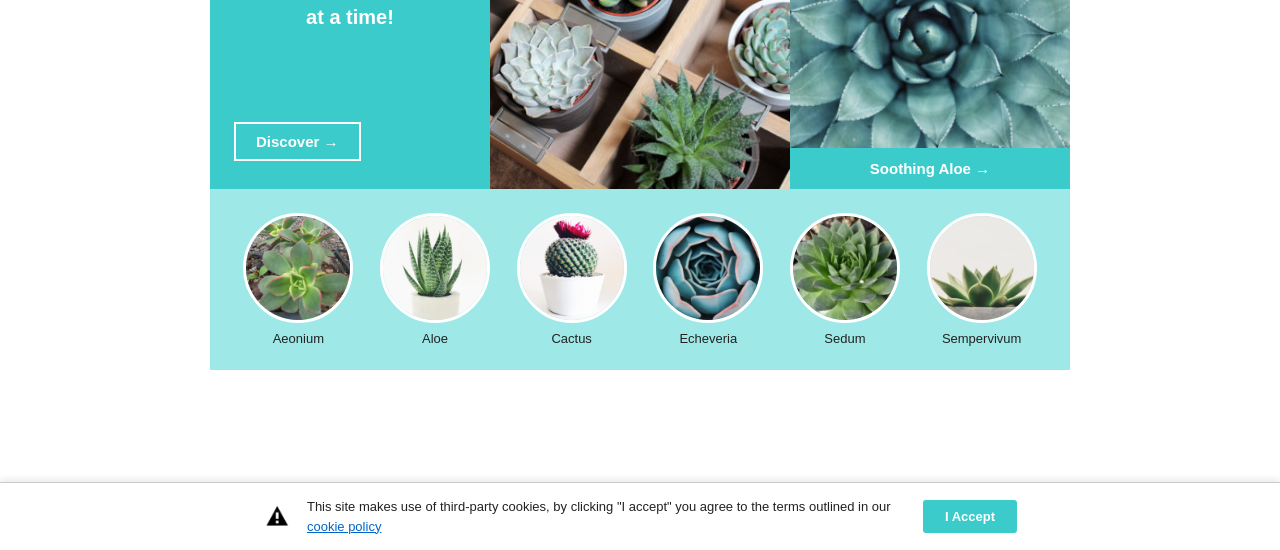
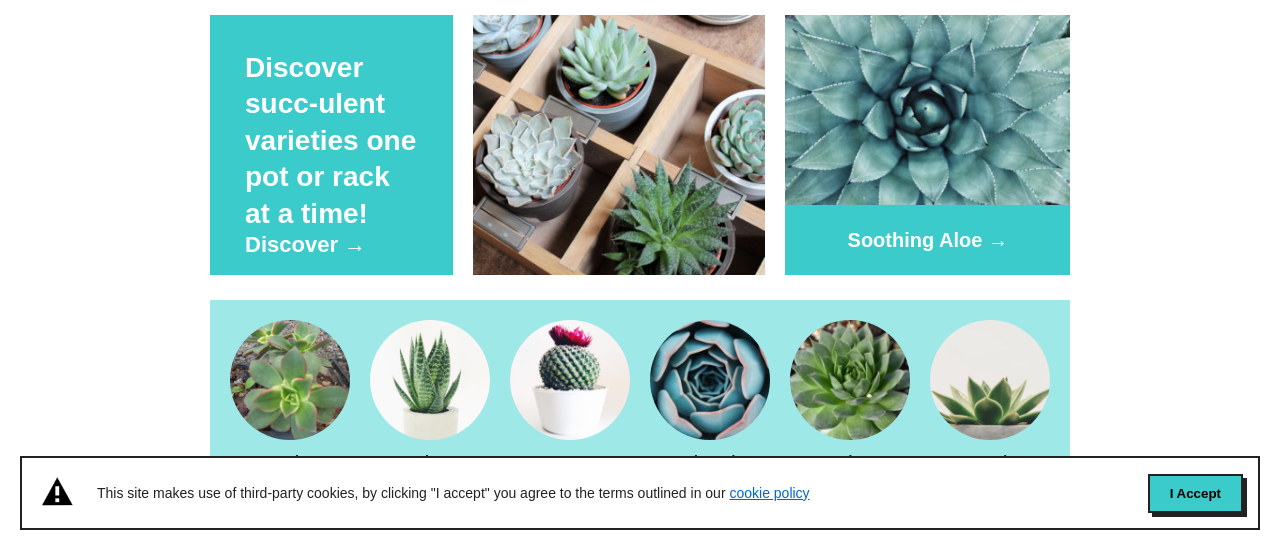
Before and after one commit to ryoji232/Lab3, a plain HTML site: page images/index.html in a window 1280 px wide. Shown: the part 250-800 px from the top of the page. Drawn offline with Linux system fonts and the light colour scheme.

Commit message:
Did what my want

```diff
--- a/images/index.html
+++ b/images/index.html
@@ -6,30 +6,54 @@
   <title>Succulent Shop</title>
   <link rel="stylesheet" href="style.css" />
 </head>
+
 <body>
 
   <!-- NAVBAR -->
   <nav class="navbar">
+
+    <!-- LOGO -->
     <div class="logo">
       <img src="assets/leaf.png" alt="EasyBay Logo" />
       <span>EasyBay</span>
     </div>
+
+    <!-- SEARCH BAR -->
     <div class="search-bar">
-      <input type="text" placeholder="Search for anything" />
+
+      <input
+        type="text"
+        placeholder="Search for anything"
+      />
+
       <button class="search-btn">
-        <img src="assets/search-dark.png" alt="Search" />
+        <img
+          src="assets/search-dark.png"
+          alt="Search"
+        />
       </button>
+
     </div>
+
+    <!-- RIGHT -->
     <div class="nav-right">
+
       <a href="#">Sign In</a>
+
       <button class="cart-btn" id="cartBtn">
-        <img src="assets/cart-dark.png" alt="Cart" />
+        <img
+          src="assets/cart-dark.png"
+          alt="Cart"
+        />
       </button>
+
     </div>
+
   </nav>
 
   <!-- CATEGORY NAV -->
   <nav class="cat-nav">
+
     <a href="#">Aeonium</a>
     <a href="#">Andormischus</a>
     <a href="#">Agave</a>
@@ -37,73 +61,127 @@
     <a href="#">Anacompseros</a>
     <a href="#">Aristaloe</a>
     <a href="#">More...</a>
+
   </nav>
 
   <!-- MAIN -->
   <main>
-    <h1 class="hero-title">Your Source for Serious Succulent Specialties</h1>
+
+    <h1 class="hero-title">
+      Your Source for Serious Succulent Specialties
+    </h1>
 
     <div class="hero-grid">
 
-      <!-- Left: Teal card -->
+      <!-- LEFT -->
       <div class="hero-left">
-        <p>Discover succ-ulent varieties one pot or rack at a time!</p>
-        <a href="#" class="btn-discover">Discover &#8594;</a>
+
+        <p>
+          Discover succ-ulent varieties
+          one pot or rack at a time!
+        </p>
+
+        <a href="#" class="btn-discover">
+          Discover →
+        </a>
+
       </div>
 
-      <!-- Middle: Hoverable image -->
+      <!-- MIDDLE -->
       <div class="hero-mid">
-        <img class="img-default" src="assets/succulents-1.jpg" alt="Succulents" />
-        <img class="img-hover"   src="assets/succulents-2.jpg" alt="Succulents Hover" />
+
+        <img
+          class="img-default"
+          src="assets/succulents-1.jpg"
+          alt="Succulents"
+        />
+
+        <img
+          class="img-hover"
+          src="assets/succulents-2.jpg"
+          alt="Succulents Hover"
+        />
+
       </div>
 
-      <!-- Right: Aloe image + button -->
+      <!-- RIGHT -->
       <div class="hero-right">
-        <img src="assets/aloe-m.jpg" alt="Soothing Aloe" />
-        <button class="btn-soothing">Soothing Aloe &#8594;</button>
+
+        <img
+          src="assets/aloe-m.jpg"
+          alt="Soothing Aloe"
+        />
+
+        <button class="btn-soothing">
+          Soothing Aloe →
+        </button>
+
       </div>
 
     </div>
 
     <!-- SPECIES ROW -->
     <div class="species-row">
+
       <div class="species-item">
         <img src="assets/aeonium-s.jpg" alt="Aeonium" />
         <span>Aeonium</span>
       </div>
+
       <div class="species-item">
-        <img src="assets/aloe-s.jpg" alt="Agave" />
+        <img src="assets/aloe-s.jpg" alt="Aloe" />
         <span>Aloe</span>
       </div>
+
       <div class="species-item">
         <img src="assets/cactus-s.jpg" alt="Cactus" />
         <span>Cactus</span>
       </div>
+
       <div class="species-item">
         <img src="assets/echeveria-s.jpg" alt="Echeveria" />
         <span>Echeveria</span>
       </div>
+
       <div class="species-item">
         <img src="assets/sedum-s.jpg" alt="Sedum" />
         <span>Sedum</span>
       </div>
+
       <div class="species-item">
         <img src="assets/sempervivum-s.jpg" alt="Sempervivum" />
         <span>Sempervivum</span>
       </div>
+
     </div>
+
   </main>
 
   <!-- COOKIE BANNER -->
   <div class="cookie-banner" id="cookieBanner">
-    <img src="assets/alert-dark.png" alt="Alert" />
+
+    <img
+      src="assets/alert-dark.png"
+      alt="Alert"
+    />
+
     <p>
-      This site makes use of third-party cookies, by clicking "I accept"
-      you agree to the terms outlined in our <a href="#">cookie policy</a>
+      This site makes use of third-party cookies,
+      by clicking "I accept" you agree to the
+      terms outlined in our
+      <a href="#">cookie policy</a>
     </p>
-    <button class="btn-accept" id="acceptBtn">I Accept</button>
+
+    <button
+      class="btn-accept"
+      id="acceptBtn"
+    >
+      I Accept
+    </button>
+
   </div>
 
   <script src="script.js"></script>
+
 </body>
 </html>
--- a/images/style.css
+++ b/images/style.css
@@ -1,325 +1,420 @@
-* {
-  margin: 0;
-  padding: 0;
-  box-sizing: border-box;
+*{
+  margin:0;
+  padding:0;
+  box-sizing:border-box;
 }
 
-body {
-  font-family: Arial, sans-serif;
-  font-size: 14px;
-  background: #fff;
-  color: #222;
+body{
+  font-family:Arial, Helvetica, sans-serif;
+  font-size:14px;
+  background:#fff;
+  color:#222;
 }
 
-/* ── NAVBAR ── */
-.navbar {
-  display: flex;
-  align-items: center;
-  padding: 12px 20px;
-  border-bottom: 1px solid #ddd;
-  gap: 16px;
-  max-width: 900px;
-  margin: 0 auto;
+/* NAVBAR */
+
+.navbar{
+  display:flex;
+  align-items:center;
+  gap:20px;
+
+  padding:12px 20px;
+
+  border-bottom:1px solid #ddd;
+
+  max-width:900px;
+  margin:0 auto;
 }
 
-.logo {
-  display: flex;
-  align-items: center;
-  gap: 8px;
-  font-size: 22px;
-  font-weight: bold;
-  color: #222;
-  white-space: nowrap;
+/* LOGO */
+
+.logo{
+  display:flex;
+  align-items:center;
+  gap:10px;
+
+  font-size:28px;
+  font-weight:bold;
+
+  color:#222;
 }
 
-.logo img {
-  width: 32px;
-  height: 32px;
-  object-fit: contain;
-  flex-shrink: 0;
+.logo img{
+  width:42px;
+  height:42px;
+
+  background:#3ccbcb;
+
+  padding:8px;
+
+  object-fit:contain;
+
+  border-radius:2px;
 }
 
-.search-bar {
-  display: flex;
-  align-items: center;
-  border: 1px solid #bbb;
-  border-radius: 20px;
-  overflow: hidden;
-  flex: 1;
-  max-width: 460px;
-  background: #fff;
+/* SEARCH BAR */
+
+.search-bar{
+  flex:1;
+  position:relative;
 }
 
-.search-bar input {
-  flex: 1;
-  border: none;
-  outline: none;
-  padding: 7px 16px;
-  font-size: 13px;
-  color: #555;
-  background: transparent;
+.search-bar input{
+  width:100%;
+
+  padding:10px 45px 10px 20px;
+
+  border-radius:30px;
+  border:2px solid #222;
+
+  outline:none;
+
+  font-size:14px;
+  background:#fff;
 }
 
-.search-btn {
-  background: none;
-  border: none;
-  padding: 6px 12px;
-  cursor: pointer;
-  display: flex;
-  align-items: center;
+.search-btn{
+  position:absolute;
+
+  right:15px;
+  top:50%;
+
+  transform:translateY(-50%);
+
+  background:none;
+  border:none;
+
+  cursor:pointer;
+
+  display:flex;
+  align-items:center;
+  justify-content:center;
 }
 
-.search-btn img {
-  width: 16px;
-  height: 16px;
+.search-btn img{
+  width:18px;
+  height:18px;
 }
 
-.nav-right {
-  display: flex;
-  align-items: center;
-  gap: 16px;
-  margin-left: auto;
+/* RIGHT NAV */
+
+.nav-right{
+  display:flex;
+  align-items:center;
+  gap:18px;
+
+  white-space:nowrap;
 }
 
-.nav-right a {
-  text-decoration: none;
-  color: #222;
-  font-size: 13px;
-  font-weight: 500;
+.nav-right a{
+  text-decoration:none;
+  color:#222;
+
+  font-weight:bold;
 }
 
-.cart-btn {
-  background: none;
-  border: none;
-  cursor: pointer;
-  padding: 4px;
-  display: flex;
-  align-items: center;
+.cart-btn{
+  background:none;
+  border:none;
+
+  cursor:pointer;
 }
 
-.cart-btn img {
-  width: 26px;
-  height: 26px;
+.cart-btn img{
+  width:28px;
 }
 
-/* ── CATEGORY NAV ── */
-.cat-nav {
-  display: flex;
-  gap: 0;
-  padding: 10px 20px;
-  border-bottom: 2px solid #222;
-  font-size: 13px;
-  max-width: 900px;
-  margin: 0 auto;
-  justify-content: space-between;
+/* CATEGORY NAV */
+
+.cat-nav{
+  display:flex;
+  justify-content:space-between;
+  align-items:center;
+
+  max-width:900px;
+
+  margin:0 auto;
+
+  padding:12px 20px;
+
+  border-bottom:3px solid #222;
 }
 
-.cat-nav a {
-  text-decoration: none;
-  color: #222;
-  padding: 0 4px;
+.cat-nav a{
+  text-decoration:none;
+  color:#222;
+
+  font-weight:bold;
+  font-size:13px;
 }
 
-.cat-nav a:hover {
-  text-decoration: underline;
+/* MAIN */
+
+main{
+  max-width:900px;
+  margin:0 auto;
+
+  padding:0 20px 40px;
 }
 
-/* ── MAIN CONTENT ── */
-main {
-  max-width: 900px;
-  margin: 0 auto;
-  padding: 0 20px 40px;
+/* TITLE */
+
+.hero-title{
+  text-align:center;
+
+  font-size:42px;
+  font-weight:bold;
+
+  margin:30px 0;
 }
 
-/* ── HERO TITLE ── */
-.hero-title {
-  text-align: center;
-  font-size: 26px;
-  font-weight: bold;
-  padding: 24px 0 18px;
-  font-family: Arial, sans-serif;
-  letter-spacing: -0.3px;
+/* HERO GRID */
+
+.hero-grid{
+  display:grid;
+
+  grid-template-columns:1fr 1.2fr 1fr;
+
+  gap:20px;
 }
 
-/* ── HERO GRID ── */
-.hero-grid {
-  display: grid;
-  grid-template-columns: 280px 1fr 280px;
-  grid-template-rows: 270px;
-  overflow: hidden;
+/* LEFT */
+
+.hero-left{
+  background:#3ccbcb;
+  color:#fff;
+
+  padding:35px;
+
+  height:260px;
+
+  display:flex;
+  flex-direction:column;
+  justify-content:space-between;
 }
 
-/* Left teal card */
-.hero-left {
-  background-color: #3ccbcb;
-  color: #fff;
-  padding: 28px 24px;
-  display: flex;
-  flex-direction: column;
-  justify-content: space-between;
+.hero-left p{
+  font-size:28px;
+  font-weight:bold;
+
+  line-height:1.3;
 }
 
-.hero-left p {
-  font-size: 20px;
-  font-weight: bold;
-  line-height: 1.4;
-  text-align: center;
+.btn-discover{
+  text-decoration:none;
+  color:#fff;
+
+  font-size:22px;
+  font-weight:bold;
 }
 
-.btn-discover {
-  display: inline-block;
-  margin-top: 20px;
-  background-color: #3ccbcb;
-  color: #fff;
-  border: 2px solid #fff;
-  padding: 9px 20px;
-  text-decoration: none;
-  font-size: 15px;
-  font-weight: bold;
-  width: fit-content;
-  cursor: pointer;
-  align-self: flex-start;
+/* MIDDLE */
+
+.hero-mid{
+  position:relative;
+  height:260px;
+
+  overflow:hidden;
 }
 
-.btn-discover:hover {
-  background-color: #2aafaf;
+.hero-mid img{
+  position:absolute;
+
+  width:100%;
+  height:100%;
+
+  object-fit:cover;
+
+  transition:opacity .4s ease;
 }
 
-/* Middle hoverable image */
-.hero-mid {
-  position: relative;
-  overflow: hidden;
-  cursor: pointer;
+.img-hover{
+  opacity:0;
 }
 
-.hero-mid img {
-  position: absolute;
-  top: 0;
-  left: 0;
-  width: 100%;
-  height: 100%;
-  object-fit: cover;
-  display: block;
-  transition: opacity 0.4s ease;
+.hero-mid:hover .img-default{
+  opacity:0;
 }
 
-.hero-mid .img-hover {
-  opacity: 0;
+.hero-mid:hover .img-hover{
+  opacity:1;
 }
 
-.hero-mid:hover .img-default {
-  opacity: 0;
+/* RIGHT */
+
+.hero-right{
+  display:flex;
+  flex-direction:column;
+
+  height:260px;
 }
 
-.hero-mid:hover .img-hover {
-  opacity: 1;
+.hero-right img{
+  height:190px;
+
+  object-fit:cover;
 }
 
-/* Right column */
-.hero-right {
-  display: flex;
-  flex-direction: column;
-  overflow: hidden;
+.btn-soothing{
+  height:70px;
+
+  border:none;
+
+  background:#3ccbcb;
+  color:#fff;
+
+  font-size:20px;
+  font-weight:bold;
+
+  cursor:pointer;
 }
 
-.hero-right img {
-  flex: 1;
-  width: 100%;
-  object-fit: cover;
-  display: block;
-  min-height: 0;
+/* SPECIES */
+
+.species-row{
+  background:#9ee8e8;
+
+  margin-top:25px;
+
+  padding:20px;
+
+  display:grid;
+  grid-template-columns:repeat(6,1fr);
+
+  gap:20px;
+
+  text-align:center;
 }
 
-.btn-soothing {
-  background-color: #3ccbcb;
-  color: #fff;
-  border: none;
-  padding: 12px 14px;
-  font-size: 15px;
-  font-weight: bold;
-  cursor: pointer;
-  text-align: center;
-  width: 100%;
-  flex-shrink: 0;
+.species-item img{
+  width:100%;
+
+  aspect-ratio:1/1;
+
+  border-radius:50%;
+
+  object-fit:cover;
 }
 
-.btn-soothing:hover {
-  background-color: #2aafaf;
+.species-item span{
+  display:block;
+
+  margin-top:10px;
+
+  font-weight:bold;
 }
 
-/* ── SPECIES ROW ── */
-.species-row {
-  background-color: #9ee8e8;
-  display: flex;
-  justify-content: space-around;
-  align-items: center;
-  padding: 24px 20px;
+/* COOKIE */
+
+.cookie-banner{
+  position:fixed;
+
+  bottom:20px;
+  left:20px;
+  right:20px;
+
+  background:#fff;
+
+  border:2px solid #222;
+
+  padding:15px;
+
+  display:flex;
+  align-items:center;
+  gap:20px;
+
+  z-index:999;
 }
 
-.species-item {
-  display: flex;
-  flex-direction: column;
-  align-items: center;
-  gap: 8px;
-  font-size: 13px;
-  color: #222;
+.cookie-banner img{
+  width:40px;
 }
 
-.species-item img {
-  width: 110px;
-  height: 110px;
-  border-radius: 50%;
-  object-fit: cover;
-  border: 3px solid #fff;
+.cookie-banner p{
+  flex:1;
+
+  line-height:1.5;
 }
 
-/* ── COOKIE BANNER ── */
-.cookie-banner {
-  position: fixed;
-  bottom: 0;
-  left: 0;
-  right: 0;
-  background: #fff;
-  border-top: 1px solid #ccc;
-  padding: 14px 24px;
-  display: flex;
-  align-items: center;
-  gap: 16px;
-  font-size: 13px;
-  z-index: 1000;
-  box-shadow: 0 -2px 8px rgba(0, 0, 0, 0.1);
-  justify-content: center;
+.cookie-banner a{
+  color:#0066cc;
 }
 
-.cookie-banner img {
-  width: 28px;
-  height: 28px;
-  flex-shrink: 0;
+.btn-accept{
+  background:#3ccbcb;
+
+  border:2px solid #222;
+
+  padding:10px 20px;
+
+  font-weight:bold;
+
+  cursor:pointer;
+
+  box-shadow:4px 4px 0 #222;
+
+  transition:0.2s ease;
 }
 
-.cookie-banner p {
-  max-width: 600px;
-  line-height: 1.5;
+.btn-accept:hover{
+  transform:translate(2px, 2px);
+
+  box-shadow:2px 2px 0 #222;
+}.btn-accept{
+  background:#3ccbcb;
+
+  border:2px solid #222;
+
+  padding:10px 20px;
+
+  font-weight:bold;
+
+  cursor:pointer;
+
+  box-shadow:4px 4px 0 #222;
+
+  transition:0.2s ease;
 }
 
-.cookie-banner a {
-  color: #0066cc;
-  text-decoration: underline;
+.btn-accept:hover{
+  transform:translate(2px, 2px);
+
+  box-shadow:2px 2px 0 #222;
 }
 
-.btn-accept {
-  background-color: #3ccbcb;
-  color: #fff;
-  border: none;
-  padding: 9px 22px;
-  cursor: pointer;
-  font-size: 13px;
-  font-weight: bold;
-  white-space: nowrap;
-  border-radius: 3px;
-  flex-shrink: 0;
+/* RESPONSIVE */
+
+@media(max-width:1000px){
+
+  .navbar{
+    flex-direction:column;
+    align-items:stretch;
+  }
+
+  .nav-right{
+    justify-content:center;
+  }
+
+  .cat-nav{
+    flex-wrap:wrap;
+    gap:10px;
+  }
+
+  .hero-grid{
+    grid-template-columns:1fr;
+  }
+
+  .species-row{
+    grid-template-columns:repeat(2,1fr);
+  }
+
+  .hero-title{
+    font-size:28px;
+  }
+
+  .cookie-banner{
+    flex-direction:column;
+    text-align:center;
+  }
+
 }
-
-.btn-accept:hover {
-  background-color: #2aafaf;
-}
```
